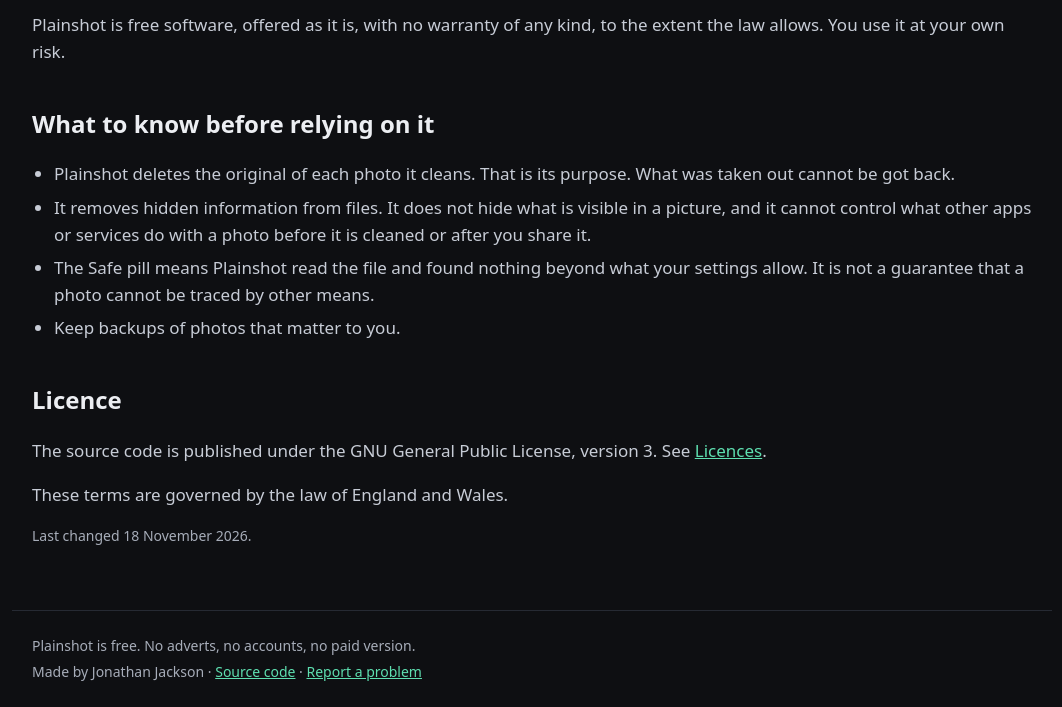
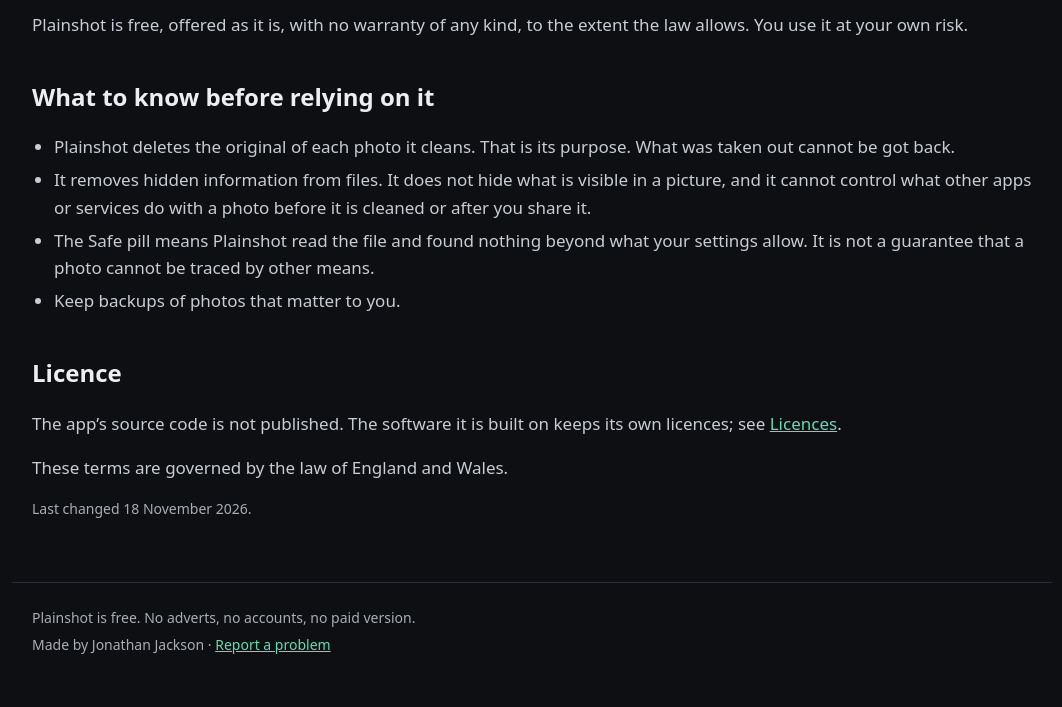
Before and after one commit to CustomGPTer/plainshot, a plain HTML site: page terms.html in a window 1280 px wide. Shown: the part 157-864 px from the top of the page, without its empty margins (108-1170 px from the left). After the commit the page ends 837 px from the top, so only its background shows below. Drawn offline with Linux system fonts and the light colour scheme.

Commit message:
Website and app releases only: the app's source code is no longer published

```diff
--- a/terms.html
+++ b/terms.html
@@ -18,7 +18,7 @@
 <main>
 
 <h1>Terms</h1>
-<p>Plainshot is free software, offered as it is, with no warranty of any kind, to the extent the law allows. You use it at your own risk.</p>
+<p>Plainshot is free, offered as it is, with no warranty of any kind, to the extent the law allows. You use it at your own risk.</p>
 <h2>What to know before relying on it</h2>
 <ul>
 <li>Plainshot deletes the original of each photo it cleans. That is its purpose. What was taken out cannot be got back.</li>
@@ -27,11 +27,11 @@
 <li>Keep backups of photos that matter to you.</li>
 </ul>
 <h2>Licence</h2>
-<p>The source code is published under the GNU General Public License, version 3. See <a href="licences.html">Licences</a>.</p>
+<p>The app&rsquo;s source code is not published. The software it is built on keeps its own licences; see <a href="licences.html">Licences</a>.</p>
 <p>These terms are governed by the law of England and Wales.</p>
 <p class="small">Last changed 18 November 2026.</p>
 
 </main>
-<footer><p>Plainshot is free. No adverts, no accounts, no paid version.</p><p>Made by Jonathan Jackson · <a href="https://github.com/CustomGPTer/plainshot">Source code</a> · <a href="https://github.com/CustomGPTer/plainshot/issues">Report a problem</a></p></footer>
+<footer><p>Plainshot is free. No adverts, no accounts, no paid version.</p><p>Made by Jonathan Jackson · <a href="https://github.com/CustomGPTer/plainshot/issues">Report a problem</a></p></footer>
 </body>
 </html>
```
Also changed, not shown: 404.html (+1 -1 lines), index.html (+1 -1 lines), licences.html (+2 -2 lines), more-apps.html (+1 -1 lines), privacy.html (+1 -1 lines), releases.html (+1 -1 lines), 1 other file.
